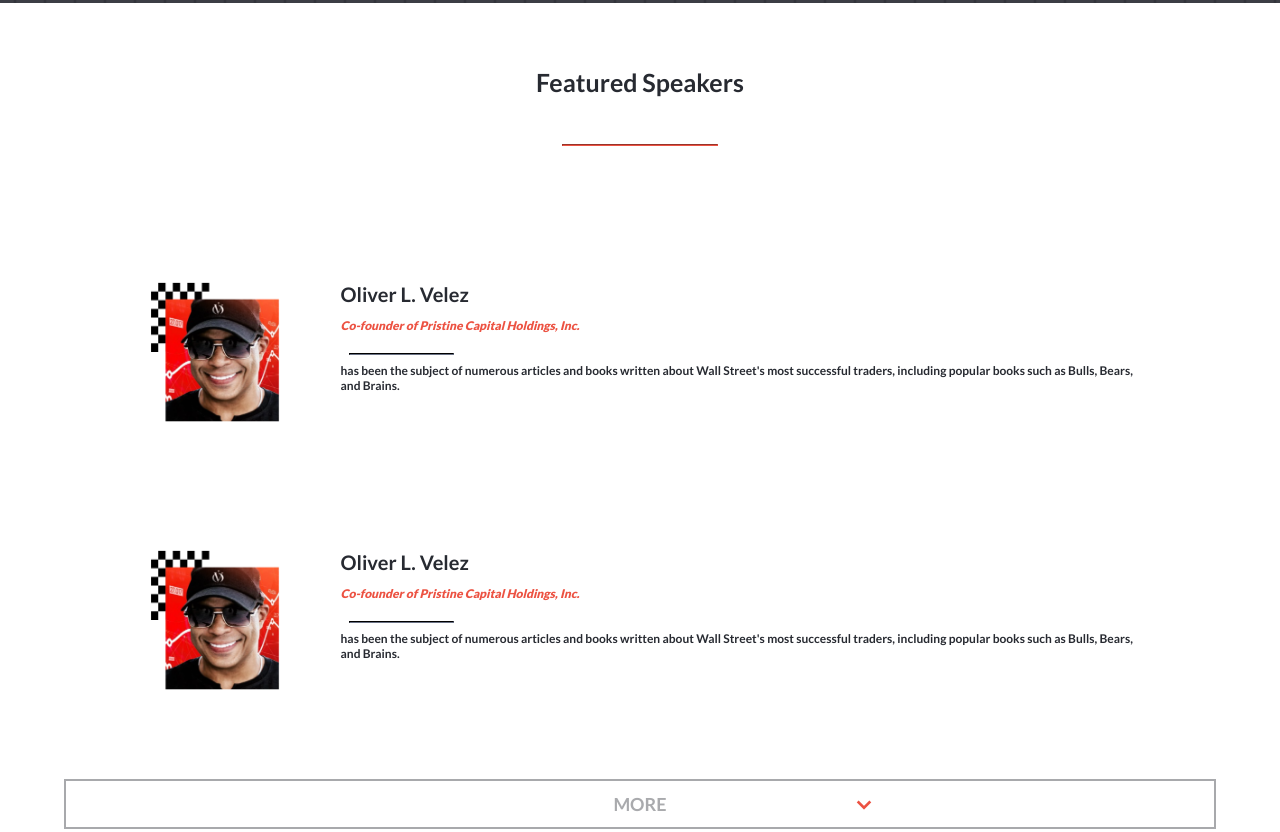
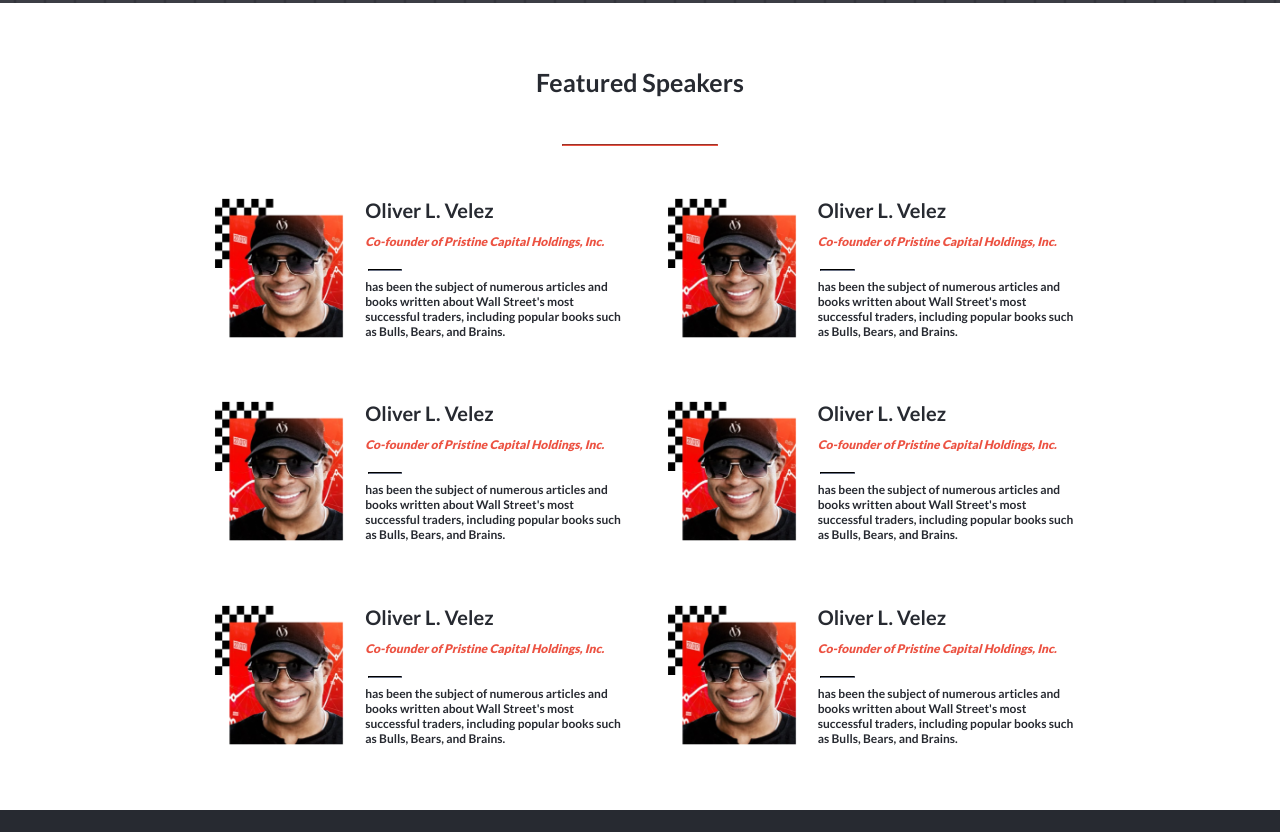
Before and after one commit to Juanpa8830/tradingConference, a website: page Home.html in a window 1280 px wide. Shown: the part 1524-2356 px from the top of the page. Drawn offline with Linux system fonts and the light colour scheme.

Commit message:
fix home cadrs desktop grid

```diff
--- a/styles.css
+++ b/styles.css
@@ -246,6 +246,13 @@ h2 {
   margin-bottom: 5%;
 }
 
+.backgcolor {
+background-color: rgba(236, 82, 66, 1);
+mix-blend-mode: hard-light;
+height: 100%;
+
+}
+
 .h4cole {
   font-size: 40px;
   font-family: 'Lato', sans-serif;
@@ -269,7 +276,7 @@ h2 {
 .ecue {
   display: flex;
   flex-direction: column;
-  background-image: url(./images/ecuador.PNG);
+  background-image: url(./images/ecuconference.jpg);
   background-size: contain;
   margin-left: 7%;
   margin-right: 7%;
@@ -580,6 +587,42 @@ h2 {
 }
 
 @media (min-width: 768px) {
+
+  .card3, .card4, .card5, .card6 {
+    display:flex;
+  }
+
+  .f1bdown, .f1bup {
+display:none;
+  }
+
+  #featcards {
+   display: grid;
+   align-self: center;
+   margin-bottom: 5%;
+      grid-template-columns: 1fr 1fr;
+      grid-template-rows: 1fr 1fr 1fr;
+      gap: 1% 1%;
+      grid-auto-flow: row;
+      justify-items: stretch;
+      align-items: stretch;
+      grid-template-areas:
+        "card1 card2"
+        "card3 card4"
+        "card5 card6";
+      width: 70%;
+      height: 70%;
+    }
+
+    .card1 { grid-area: card1; }
+    .card2 { grid-area: card2; }
+    .card3 { grid-area: card3; }
+    .card4 { grid-area: card4; }
+
+    .card5 { grid-area: card5; }
+
+    .card6 { grid-area: card6; }
+
   .desk_menu {
     background-color: #272a31;
     width: 100%;
```
